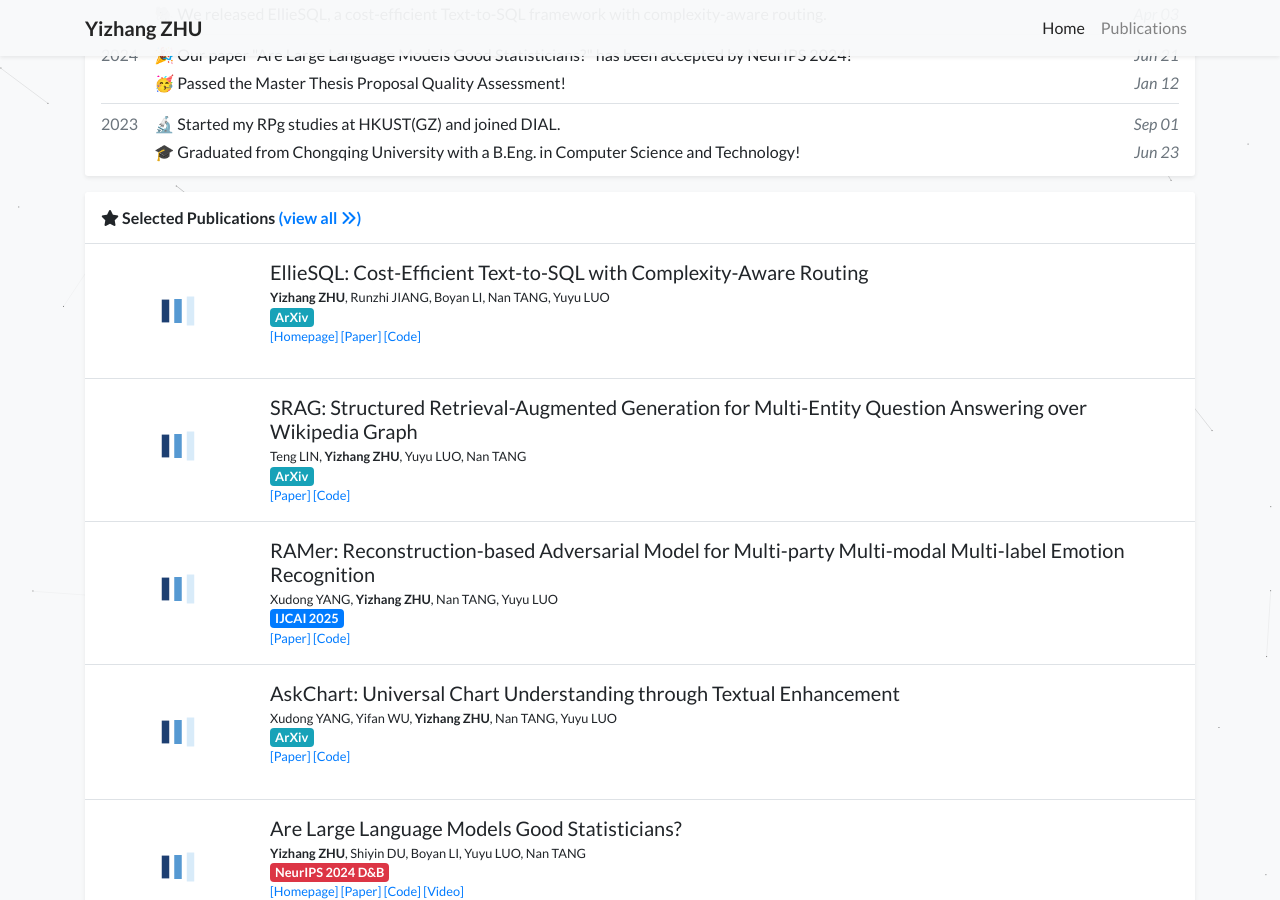
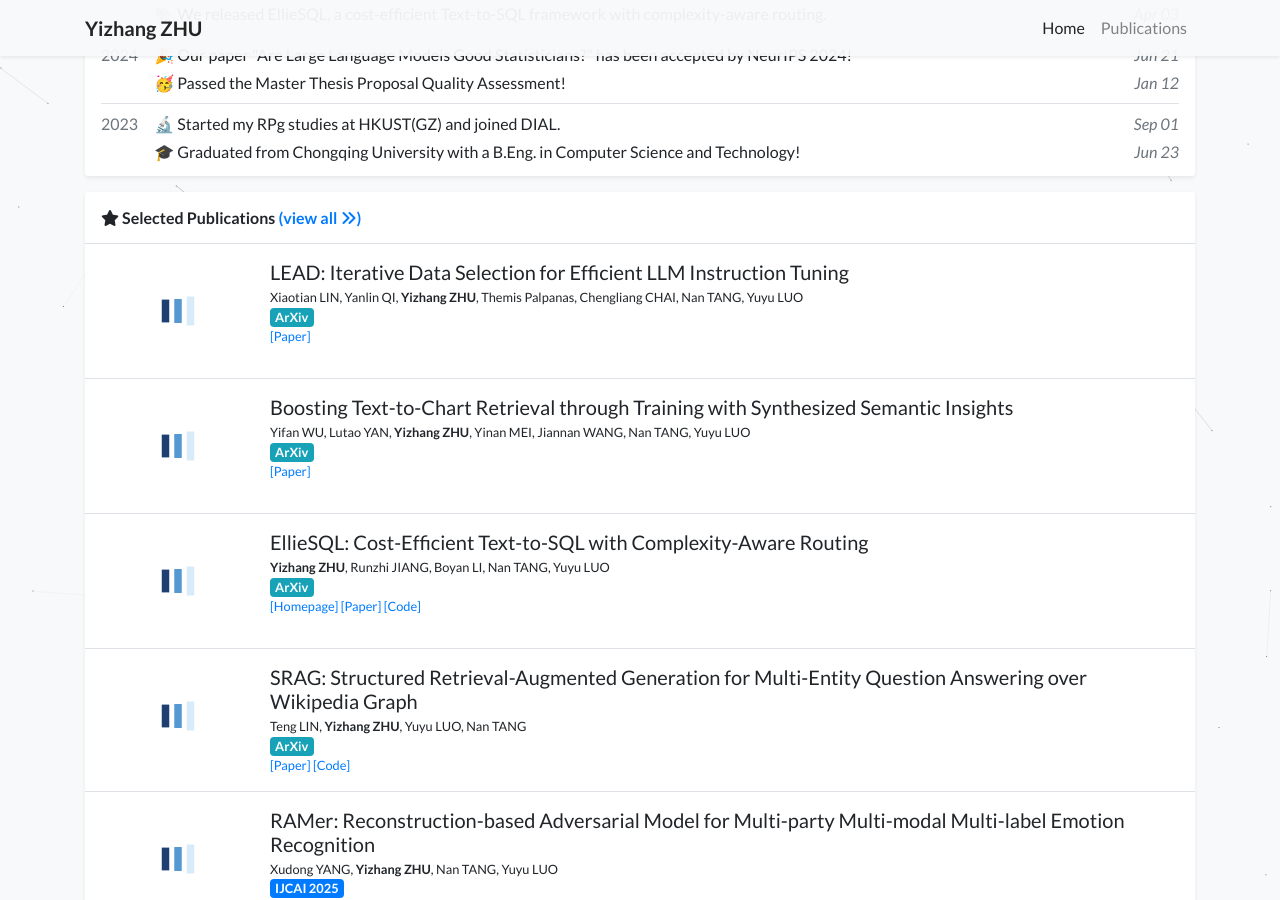
Before and after one commit to derrickzhuyz/derrickzhuyz.github.io, a Jekyll site: the page built from index.html, in a window 1280 px wide and 900 px high, scrolled down 1045 px. Built offline with Jekyll 4.4.1, drawn with Linux system fonts in a browser that asks for light colours; a style sheet for code colours, icons or effects is not loaded.

Commit message:
add papers: chartfinder and lead

```diff
--- a/_data/authors.yml
+++ b/_data/authors.yml
@@ -25,6 +25,24 @@
 "Runzhi JIANG":
   url: "https://github.com/JiangRunzhi/"
 
+"Lutao YAN":
+  url: "https://lutaoyan.github.io/"
+
+"Jiannan Wang":
+  url: "https://www.cs.sfu.ca/~jnwang/"
+
+"Xiaotian LIN":
+  url: "https://github.com/LXIAOTIAN598"
+
+"Yanlin QI":
+  url: "https://scholar.google.com/citations?hl=zh-CN&user=hyYXTkIAAAAJ/"
+
+"Themis Palpanas":
+  url: "https://helios2.mi.parisdescartes.fr/~themisp/"
+
+"Chengliang CHAI":
+  url: "https://scholar.google.com/citations?user=qMPFwIUAAAAJ"
+
 "Charles Green (MIT)":
   name: Charles Green
   url: https://www.google.com/?q=Charles+Green+MIT
```
Also changed, not shown: _publications/2025/ChartFinder.md (added, +25 -0 lines), _publications/2025/Lead.md (added, +25 -0 lines), assets/images/covers/ChartFinder_cover.png (added), assets/images/covers/Lead_cover.png (added).
